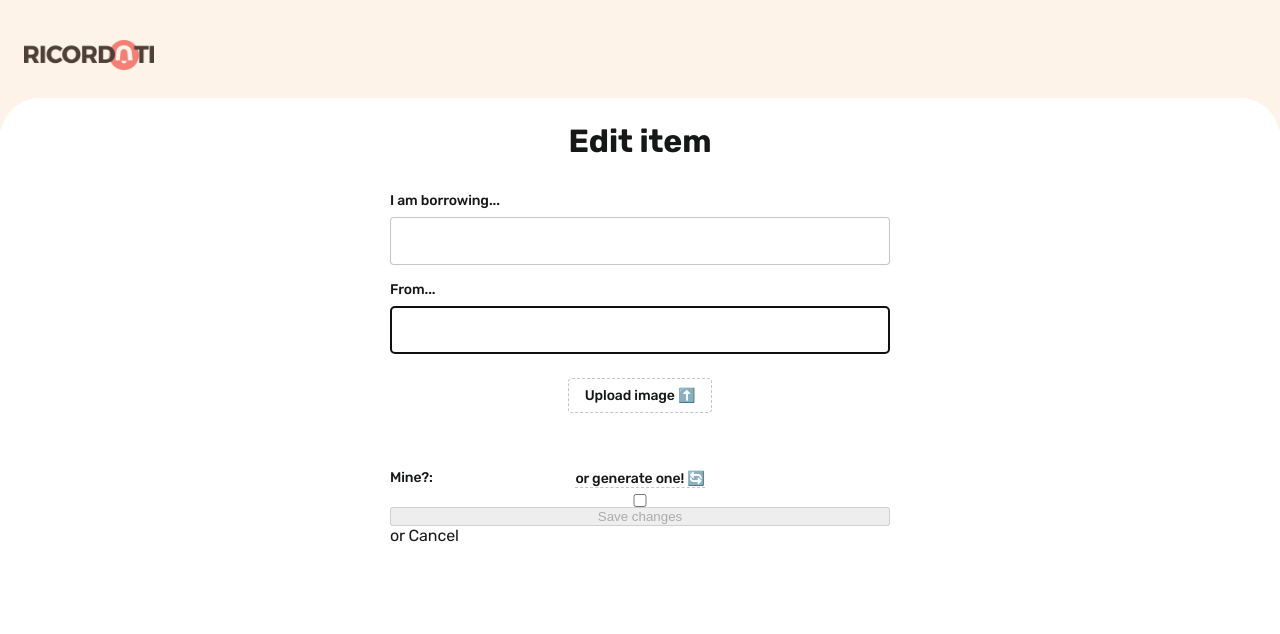
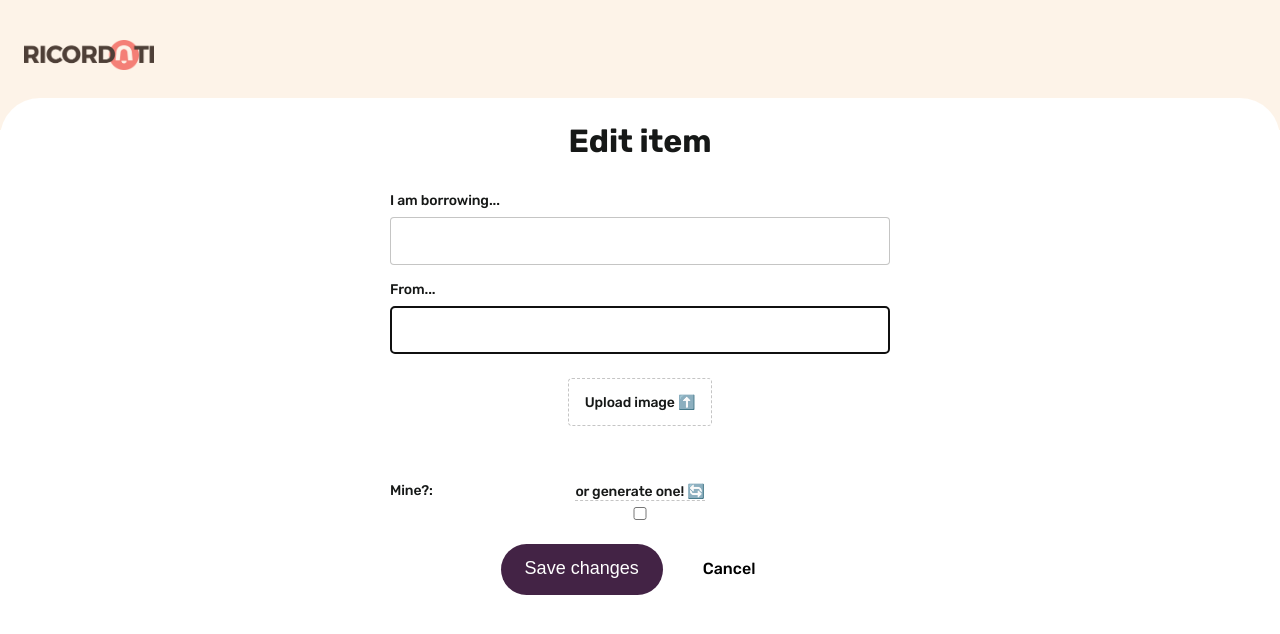
Before and after one commit to irenedeni/ricordati, a Next.js app: page /items/1 in a window 1280 px wide. Shown: the top 634 px of the page. Built offline with nearby package versions, Linux system fonts and the light colour scheme; no server answers; the database is empty.

Commit message:
add form completed

```diff
--- a/src/components/Form.tsx
+++ b/src/components/Form.tsx
@@ -167,18 +167,19 @@ export default function Form({
             />
           </>
         )}
-
-        <input
-          disabled={!name || !person}
-          type="submit"
-          value={update ? 'Save changes' : 'Save item'}
-        />
-        <a onClick={() => Router.push('/')}>or Cancel</a>
+        <div className={styles.buttonsContainer}>
+          {update && item?.id && (
+            <Button action={() => deleteItem(item?.id)} text="Delete item" warning/>
+          )}
+          <input
+            disabled={!name || !person}
+            type="submit"
+            value={update ? 'Save changes' : 'Save item'}
+          />
+          <Button action={() => Router.push('/')} text="Cancel" secondary />
+        </div>
       </form>
-      {update && item?.id && (
-        <button onClick={() => deleteItem(item?.id)}>Delete item</button>
-      )}
-      <div className={styles.buttonContainer}>
+      <div className={styles.generateButtonContainer}>
         <div onClick={generateImage} className={styles.generateButton}>
           or generate one! 🔄
         </div>
--- a/src/styles/Button.module.css
+++ b/src/styles/Button.module.css
@@ -20,17 +20,10 @@
   border-color: var(--border-color-dark);
 }
 
-.primary {
-  padding: 13px 1.5rem 1rem 1.5rem;
-  background-color: var(--button-primary);
-  color: var(--color-white);
-  border-radius: var(--border-radius-m);
-  font-size: var(--font-size-s);
-}
-
 .secondary {
   padding: 13px 1.5rem 1rem 1.5rem;
   background-color: transparent;
+  font-weight: 500;
 }
 
 .large {
@@ -72,3 +65,7 @@
 .hasIcon:hover::after {
   transform: translateX(3px) translateY(-50%);
 }
+
+.warning {
+  color: var(--text-warning);
+}
--- a/src/styles/Form.module.css
+++ b/src/styles/Form.module.css
@@ -48,11 +48,18 @@
   font-size: var(--font-size-xs);
   color: var(--text-primary);
   margin: 0 1rem;
-  height: 35px;
+  height: 48px;
 }
 
-.buttonContainer {
-  position: relative;
+.buttonsContainer {
+    display: flex;
+    justify-content: center;
+    align-items: center;
+    margin-top: 1.5rem;
+}
+
+.generateButtonContainer {
+    position: relative;
 }
 
 .generateButton {
@@ -60,7 +67,7 @@
   border-bottom: var(--border-dashed);
   font-weight: 500;
   font-size: var(--font-size-xs);
-  margin-top: -75px;
+  margin-top: -112px;
 }
 
 .generateButton:hover {
--- a/src/styles/globals.css
+++ b/src/styles/globals.css
@@ -7,7 +7,7 @@
   --border-color-dark: rgba(22, 24, 23, 1);
   --border-input: 1px solid rgba(139, 139, 137, 0.5);
   --font-primary: 'Graphik', 'Rubik', sans-serif;
-  --font-size-xl: 32px;
+  --font-size-xl: 30px;
   --font-size-l: 24px;
   --font-size-m: 20px;
   --font-size-s: 18px;
@@ -22,7 +22,7 @@
   --color-white: rgba(255, 255, 255, 1);
   --color-disabled: rgba(68, 35, 69, 0.3);
   --bg-notification: rgba(68, 35, 69, 1);
-  --button-primary: rgba(rgba(67, 35, 69, 1));
+  --button-primary: rgba(67, 35, 69, 1);
 }
 
 * {
@@ -71,7 +71,7 @@ button {
   border: none;
   background: none;
   padding: 0;
-  margin: 0;
+  margin: 0 .5rem;
   text-decoration: none;
   font-family: inherit;
   font-size: inherit;
@@ -85,7 +85,14 @@ button {
   height: 48px;
 }
 
+button:hover {
+  text-decoration: underline;
+}
+
 input[type="text"]{
+  -webkit-appearance: none;
+  -moz-appearance: none;
+  appearance: none;
   width: 100%;
   height: 48px;
   padding: .5rem;
@@ -96,4 +103,22 @@ input[type="text"]{
 
 input[type="file"] {
   display: none;
+  -webkit-appearance: none;
+  -moz-appearance: none;
+  appearance: none;
 }
+
+input[type="submit"] {
+  padding: 14px 1.5rem 1rem 1.5rem;
+  background-color: var(--button-primary);
+  color: var(--color-white);
+  border-radius: var(--border-radius-m);
+  font-size: var(--font-size-s);
+  -webkit-appearance: none;
+  -moz-appearance: none;
+  appearance: none;
+  border: none;
+  width: max-content;
+  cursor: pointer;
+  margin: 0 .5rem;
+}
```
